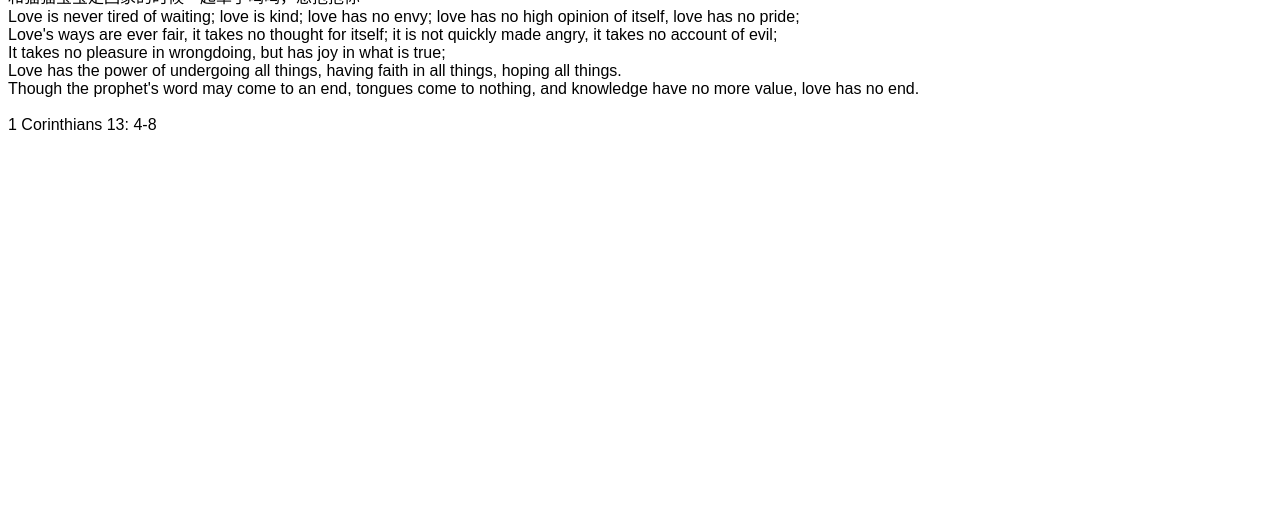
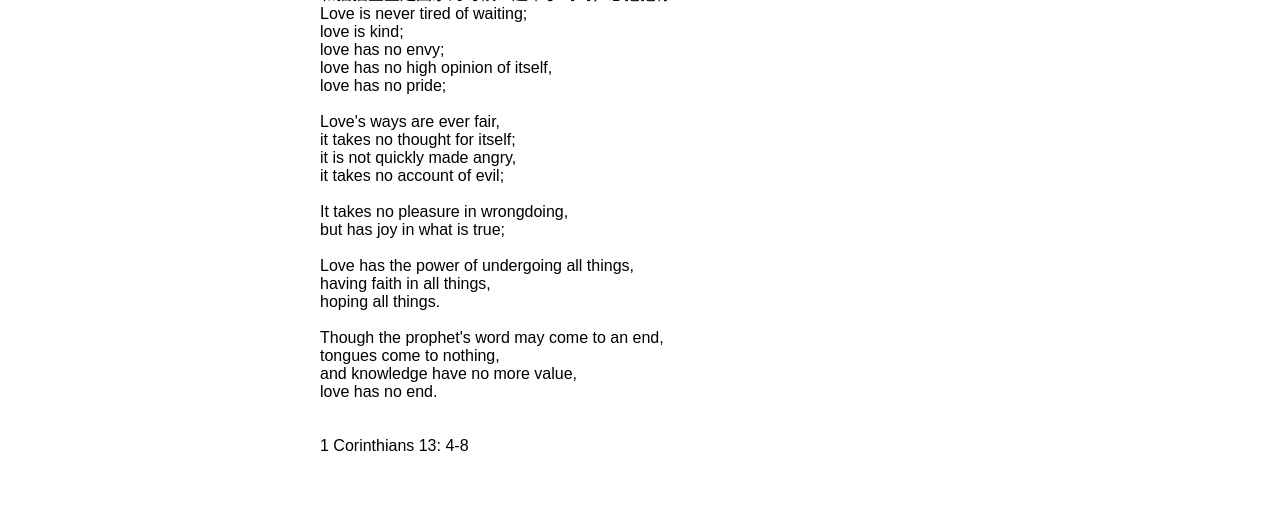
Before and after one commit to CRChenND/LoveMoment, a plain HTML site: page index.html in a window 1280 px wide. Shown: the part 294-800 px from the top of the page. Drawn offline with Linux system fonts and the light colour scheme; no server answers; a web font is replaced by a local one.

Commit message:
fix bug, center

```diff
--- a/index.html
+++ b/index.html
@@ -15,28 +15,28 @@
         <div id="caption"></div>
 
         <div id="bible">
-            Love is never tired of waiting;
-            love is kind;
-            love has no envy;
-            love has no high opinion of itself,
-            love has no pride;
+            Love is never tired of waiting; <br/>
+            love is kind; <br/>
+            love has no envy; <br/>
+            love has no high opinion of itself, <br/>
+            love has no pride;<br/>
             <br/>
-            Love's ways are ever fair,
-            it takes no thought for itself;
-            it is not quickly made angry,
-            it takes no account of evil;
+            Love's ways are ever fair, <br/>
+            it takes no thought for itself; <br/>
+            it is not quickly made angry, <br/>
+            it takes no account of evil;<br/>
             <br/>
-            It takes no pleasure in wrongdoing,
-            but has joy in what is true;
+            It takes no pleasure in wrongdoing, <br/>
+            but has joy in what is true;<br/>
             <br/>
-            Love has the power of undergoing all things,
-            having faith in all things,
-            hoping all things.
+            Love has the power of undergoing all things, <br/>
+            having faith in all things, <br/>
+            hoping all things.<br/>
             <br/>
-            Though the prophet's word may come to an end,
-            tongues come to nothing,
-            and knowledge have no more value,
-            love has no end.
+            Though the prophet's word may come to an end, <br/>
+            tongues come to nothing, <br/>
+            and knowledge have no more value, <br/>
+            love has no end.<br/>
             <br/><br/>
 
             1 Corinthians 13: 4-8
--- a/index.js
+++ b/index.js
@@ -76,7 +76,7 @@ function weather( cityID ) {
 
 function photo(){
     var src_list = [
-      'burger', 'death', 'flower',
+      'burger', 'death', 'flowers',
       'gitfs', 'hands', 'scarf'
     ];
     var source_photo = src_list[Math.floor(Math.random() * src_list.length)];
@@ -86,7 +86,7 @@ function photo(){
     var src_dict = {
       'burger':'猫猫宝宝，这是我们在根特吃的好吃汉堡哟yummy～',
       'death':'猫猫宝宝，这是马拉之死，是我们在比利时的博物馆看的哟，应该是真的吧哈哈哈，爱你',
-      'flower':'呜呜这是猫猫宝宝送我的花花，真好看！爱你！',
+      'flowers':'呜呜这是猫猫宝宝送我的花花，真好看！爱你！',
       'gitfs':'远隔重洋给猫猫宝宝带来的礼物们❤️',
       'hands':'和猫猫宝宝走回家的时候一起牵手呜呜，想抱抱你',
       'scarf':'猫猫宝宝送的围巾呜呜 真好看！'
--- a/styles.css
+++ b/styles.css
@@ -1,5 +1,7 @@
 body {
     font-family: 'ZCOOL XiaoWei', sans-serif;
+    margin: auto;
+    width: 50%;
 }
 
 #timer {
```
